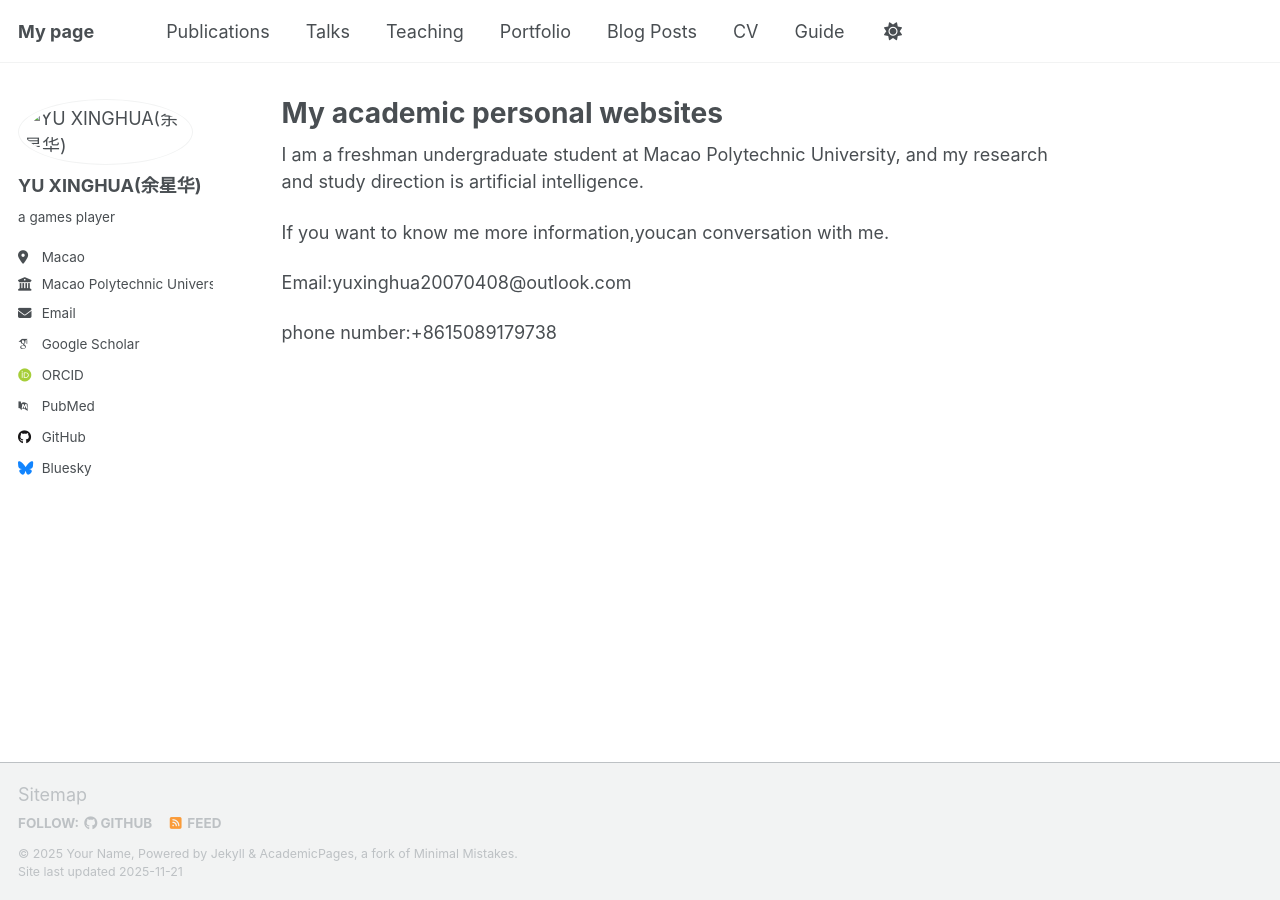
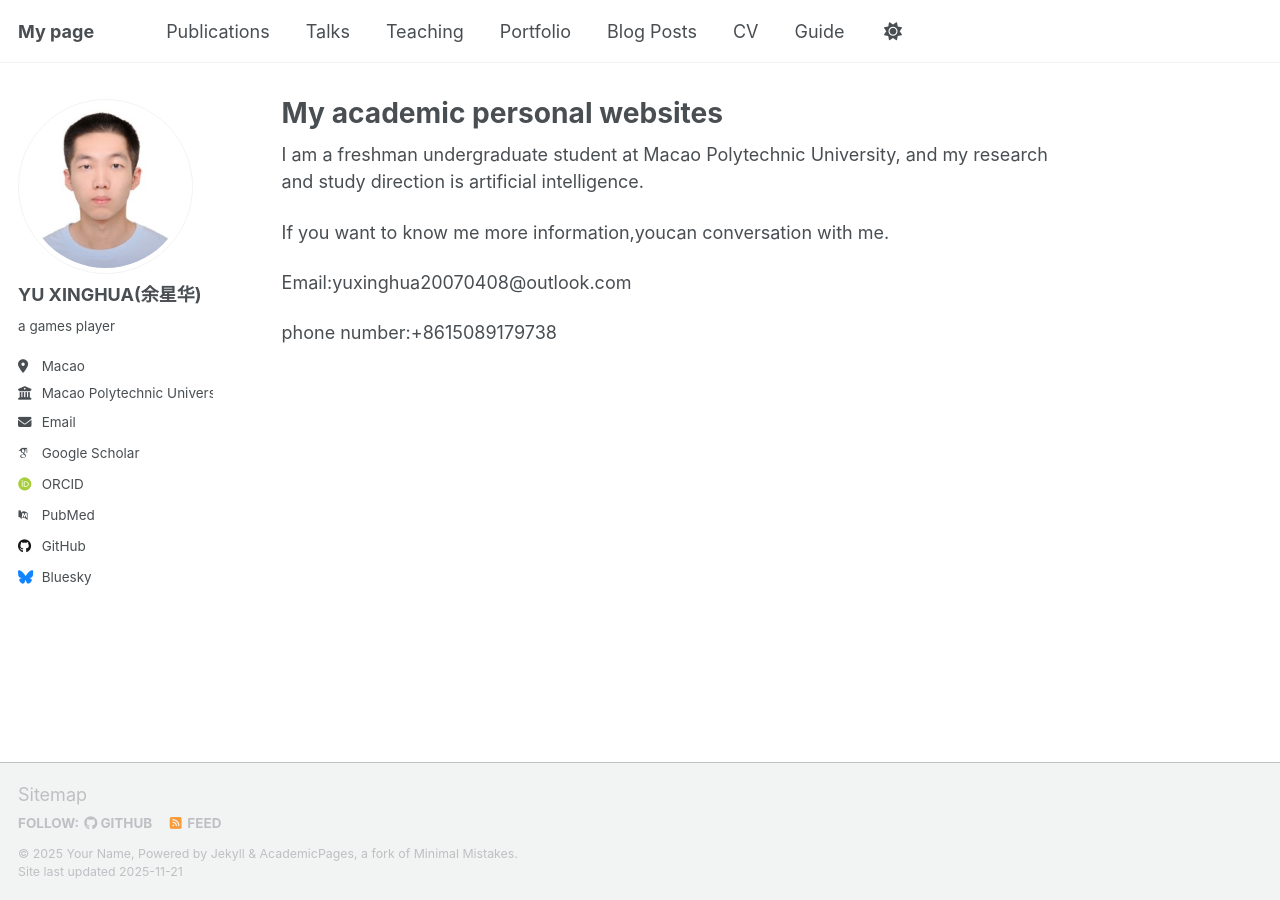
Before and after one commit to QWERTW123/QWERTW123.github.io, a Jekyll site: the page built from _pages/about.md, in a window 1280 px wide. Built offline with Jekyll 4.4.1, drawn with Linux system fonts in a browser that asks for light colours; some web fonts are replaced; a script that is not in the unit is left out.

Commit message:
Update _config.yml

```diff
--- a/_config.yml
+++ b/_config.yml
@@ -23,7 +23,7 @@ repository               : "academicpages/academicpages.github.io"
 #               Additional customization can be done by editing /_includes/author-profile.html
 author:
   # Biographic information
-  avatar           : "images/my-photo.jpg"
+  avatar           : "my-photo.jpg"
   name             : "YU XINGHUA(余星华)"
   pronouns         : # example: "she/her"
   bio              : "a games player"
```
